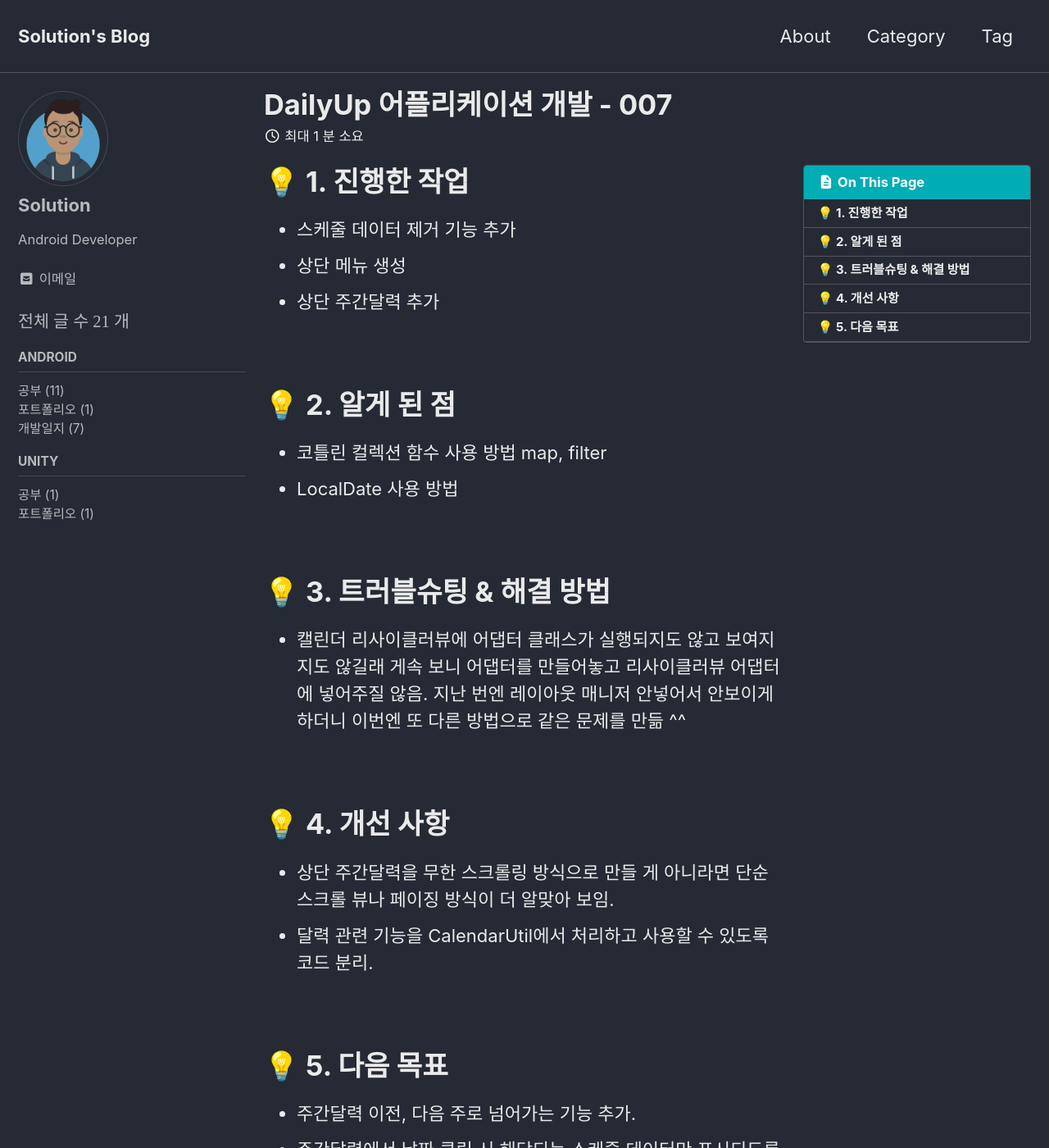
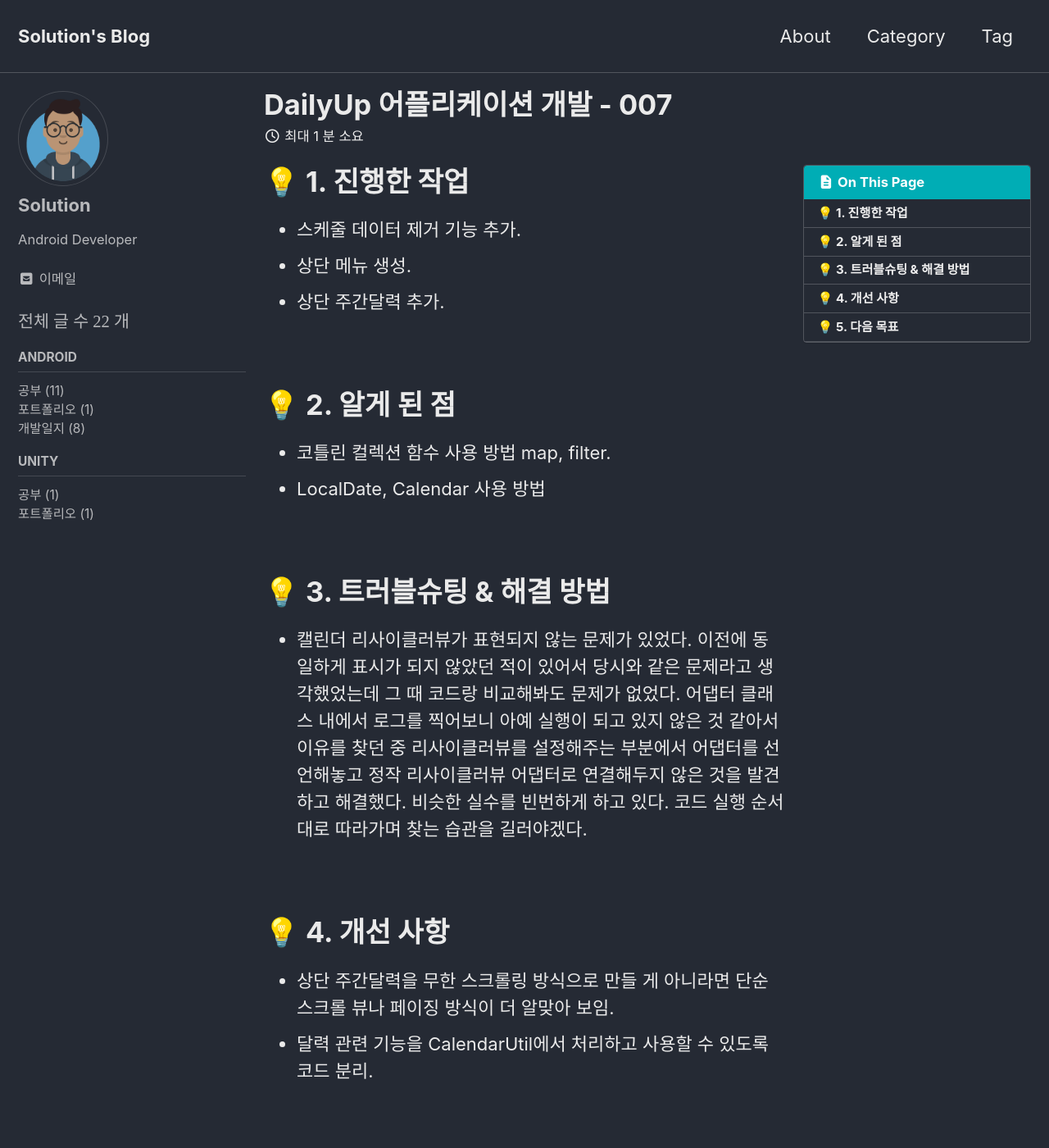
Before and after one commit to Solution4904/solution4904.github.io, a Jekyll site: the page built from _posts/Android/Log/2025-08-11-DailyUp-Draft-007.md, in a window 1280 px wide and 1400 px high. Shown: the whole window at 82% size. Built offline with Jekyll 4.4.1, drawn with Linux system fonts in a browser that asks for light colours; cached includes are drawn as plain includes; comment, search, counter and statistics services are not loaded; some of the changed text lies outside the part shown.

Commit message:
# Post
- DailyUp 안드로이드 포트폴리오 작업 일지 작성

```diff
--- a/_posts/Android/Log/2025-08-11-DailyUp-Draft-007.md
+++ b/_posts/Android/Log/2025-08-11-DailyUp-Draft-007.md
@@ -11,28 +11,28 @@ toc: true
 toc_sticky: true
 
 date: 2025-08-11
-last_modified_at: 2025-08-11
+last_modified_at: 2025-08-12
 ---
 
 # 💡 1. 진행한 작업
-- 스케줄 데이터 제거 기능 추가
-- 상단 메뉴 생성
-- 상단 주간달력 추가
+- 스케줄 데이터 제거 기능 추가.
+- 상단 메뉴 생성.
+- 상단 주간달력 추가.
 <br><br><br>
 <!-- ---------- -->
 
 
 
 # 💡 2. 알게 된 점
-- 코틀린 컬렉션 함수 사용 방법 map, filter
-- LocalDate 사용 방법
+- 코틀린 컬렉션 함수 사용 방법 map, filter.
+- LocalDate, Calendar 사용 방법
 <br><br><br>
 <!-- ---------- -->
 
 
 
 # 💡 3. 트러블슈팅 & 해결 방법
-- 캘린더 리사이클러뷰에 어댑터 클래스가 실행되지도 않고 보여지지도 않길래 게속 보니 어댑터를 만들어놓고 리사이클러뷰 어댑터에 넣어주질 않음. 지난 번엔 레이아웃 매니저 안넣어서 안보이게 하더니 이번엔 또 다른 방법으로 같은 문제를 만듦 ^^
+- 캘린더 리사이클러뷰가 표현되지 않는 문제가 있었다. 이전에 동일하게 표시가 되지 않았던 적이 있어서 당시와 같은 문제라고 생각했었는데 그 때 코드랑 비교해봐도 문제가 없었다. 어댑터 클래스 내에서 로그를 찍어보니 아예 실행이 되고 있지 않은 것 같아서 이유를 찾던 중 리사이클러뷰를 설정해주는 부분에서 어댑터를 선언해놓고 정작 리사이클러뷰 어댑터로 연결해두지 않은 것을 발견하고 해결했다. 비슷한 실수를 빈번하게 하고 있다. 코드 실행 순서대로 따라가며 찾는 습관을 길러야겠다.
 <br><br><br>
 <!-- ---------- -->
 
```
Also changed, not shown: _posts/Android/Log/2025-08-12-DailyUp-Draft-008.md (added, +51 -0 lines).
